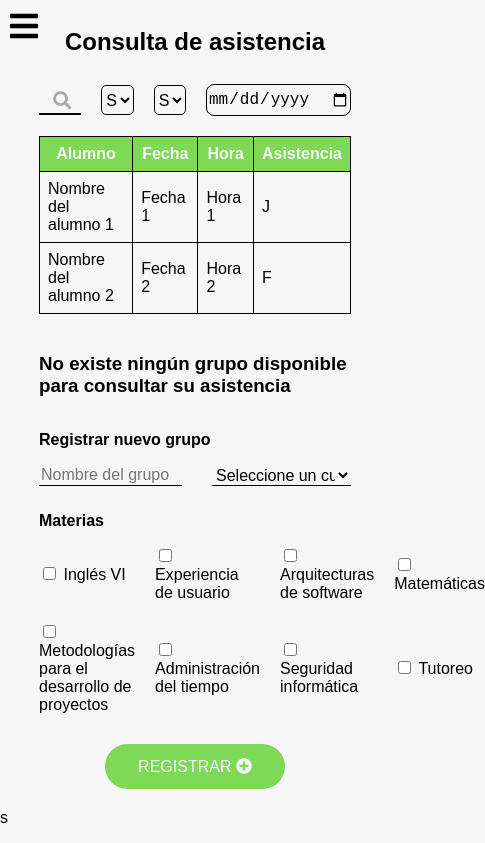
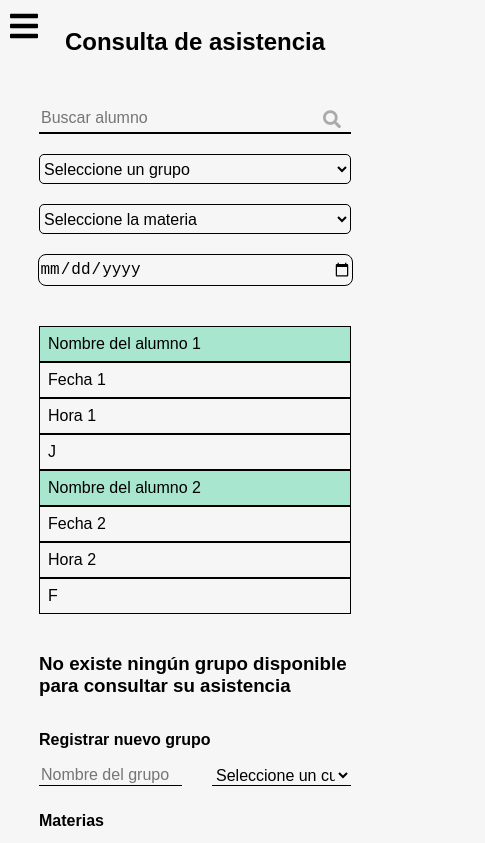
Before and after one commit to ErickRiver/asistencias, a plain HTML site: page html/asistencias/consulta.html in a window 390 px wide. Shown: the top 843 px of the page, 485 px wide, since content can reach past the window. Drawn offline with nearby package versions, Linux system fonts and the light colour scheme.

Commit message:
Add files via upload

```diff
--- a/html/asistencias/consulta.html
+++ b/html/asistencias/consulta.html
@@ -146,7 +146,7 @@
         <button class="btn"><span>Registrar <i class="fas fa-plus-circle"></i></span></button>
     </div>
 
-    <script src="js/script.js"></script>s
+    <script src="js/script.js"></script>
 </body>
 
 </html>
--- a/html/asistencias/css/styles.css
+++ b/html/asistencias/css/styles.css
@@ -41,7 +41,9 @@ body {
     max-width: 500px;
 }
 
-input, p, select{
+input,
+p,
+select {
     font-size: 16px;
     background-color: transparent;
 }
@@ -117,7 +119,8 @@ input, p, select{
     padding: 0;
 }
 
-.contenedor, .contenedor2 {
+.contenedor,
+.contenedor2 {
     display: flex;
     flex-direction: column;
     justify-content: center;
@@ -137,7 +140,8 @@ input, p, select{
     gap: 30px;
 }
 
-.contenedor-formulario input, .contenedor-formulario select {
+.contenedor-formulario input,
+.contenedor-formulario select {
     border: none;
     border-bottom: 1px solid black;
     outline: none;
@@ -206,6 +210,7 @@ input, p, select{
     align-items: center;
     width: 100%;
     gap: 20px;
+    margin: 20px;
 }
 
 .contenedor-opciones input {
@@ -221,11 +226,11 @@ input, p, select{
     outline: none;
 }
 
-.contenedor-opciones .contenedor-boton{
+.contenedor-opciones .contenedor-boton {
     width: 100%;
 }
 
-.contenedor-opciones .contenedor-boton .btn{
+.contenedor-opciones .contenedor-boton .btn {
     margin: 0;
 }
 
@@ -252,12 +257,13 @@ input, p, select{
 
 .contenedor-tabla {
     width: 100%;
-    margin: 20px;
+    max-height: 50vh;
 }
 
 .contenedor-tabla table {
     width: 100%;
     border-collapse: collapse;
+    overflow: scroll;
 }
 
 .contenedor-tabla table thead {
@@ -309,6 +315,34 @@ input, p, select{
 }
 
 @media screen and (max-width: 500px) {
+    .contenedor-opciones {
+        flex-direction: column;
+        justify-content: center;
+        align-items: center;
+    }
+
+    .contenedor-opciones .contenedor-boton {
+        width: 100%;
+        display: flex;
+        justify-content: center;
+        align-items: center;
+        margin: 0 auto;
+    }
+
+    .contenedor-opciones .contenedor-boton .btn {
+        margin: 0 auto;
+    }
+
+    .contenedor-cmb {
+        flex-direction: column;
+        justify-content: center;
+        align-content: center;
+    }
+
+    .contenedor-opciones select {
+        max-width: 100%;
+    }
+
     .titulo {
         font-size: 24px;
         border: none;
@@ -366,7 +400,8 @@ input, p, select{
         height: 40vh;
     }
 
-    .menu .dropdown a, .menu a {
+    .menu .dropdown a,
+    .menu a {
         width: 100%;
         color: var(--clr-blanco2);
         text-align: center;
@@ -385,6 +420,61 @@ input, p, select{
     .dropdown-content a:hover {
         background-color: var(--clr-verde);
     }
+
+    .contenedor-tabla {
+        display: flex;
+        justify-content: center;
+        align-items: center;
+        width: 100%;
+        padding: 20px;
+    }
+
+    table,
+    thead,
+    tbody,
+    th,
+    td,
+    tr {
+        display: block;
+    }
+
+    thead {
+        display: none;
+    }
+
+    td {
+        border: none;
+        position: relative;
+        padding-left: 50%;
+        text-align: left;
+    }
+
+    td:before {
+        position: absolute;
+        top: 6px;
+        left: 6px;
+        width: 45%;
+        padding-right: 10px;
+        white-space: nowrap;
+        content: attr(data-label);
+    }
+
+    tbody tr td:first-child {
+        background-color: #a8e6cf;
+        /* Color verde */
+    }
+
+    .contenedor-materias {
+        grid-template-columns: 1fr;
+    }
+
+    .contenedor-opciones #dpFecha {
+        width: 100%;
+    }
+
+    .input-container {
+        width: 100%;
+    }
 }
 
 @media screen and (max-width: 300px) {
```
Also changed, not shown: html/asistencias/registrar.html (+0 -1 lines).
